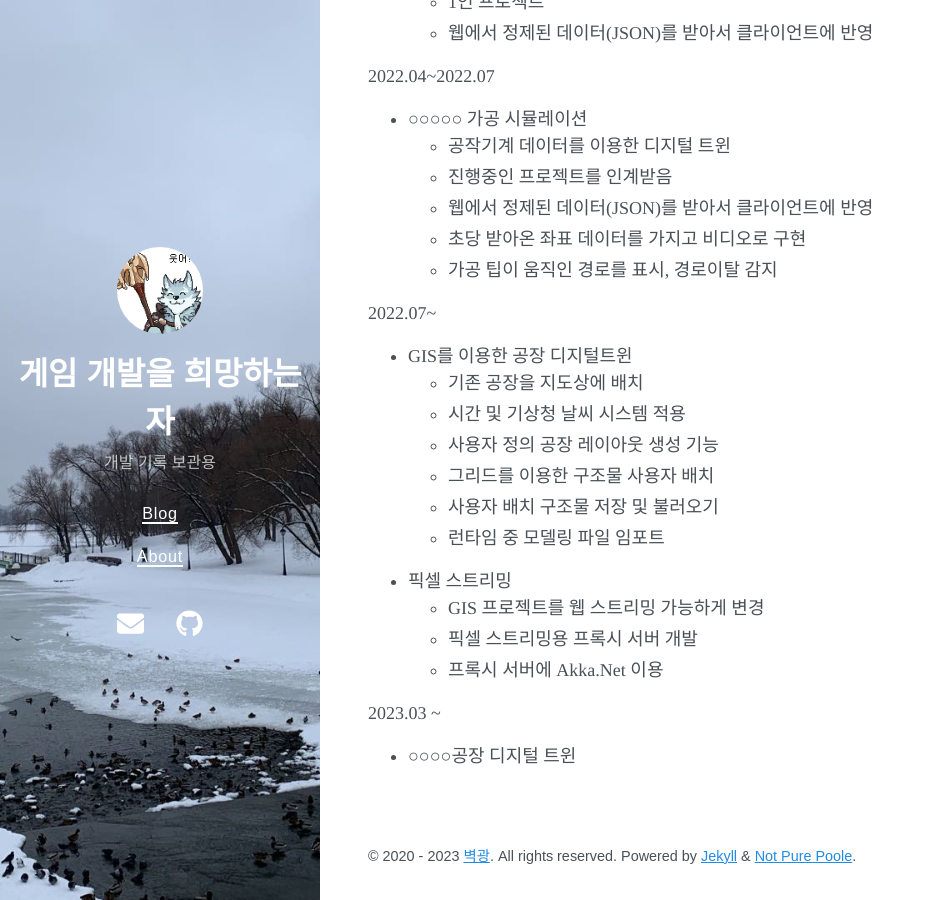
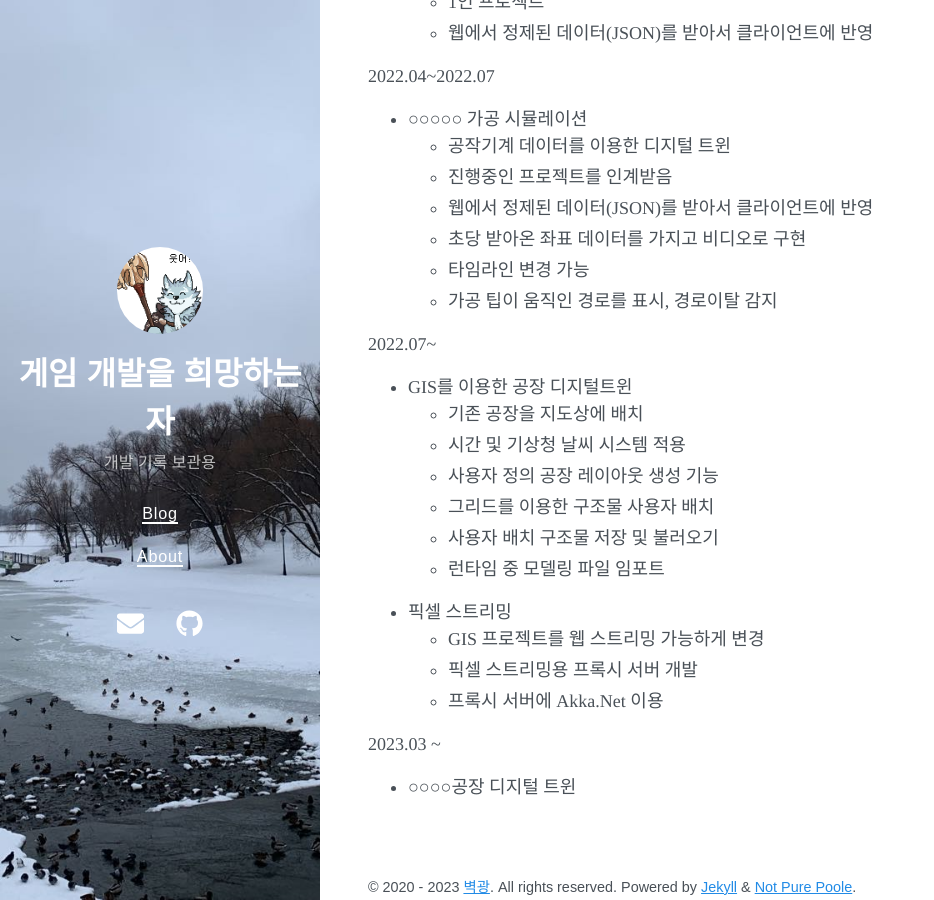
Before and after one commit to bu30808/bu30808.github.io, a Jekyll site: the page built from about.md, in a window 1280 px wide and 900 px high, scrolled down 916 px. Shown: the whole window, without its empty margins (0-934 px from the left). Built offline with Jekyll 4.4.1, drawn with Linux system fonts in a browser that asks for light colours; nearby versions of some CDN libraries.

Commit message:
Update about.md

```diff
--- a/about.md
+++ b/about.md
@@ -46,6 +46,7 @@ title: 이력
   * 진행중인 프로젝트를 인계받음
   * 웹에서 정제된 데이터(JSON)를 받아서 클라이언트에 반영
   * 초당 받아온 좌표 데이터를 가지고 비디오로 구현
+  * 타임라인 변경 가능
   * 가공 팁이 움직인 경로를 표시, 경로이탈 감지
 
 
```
